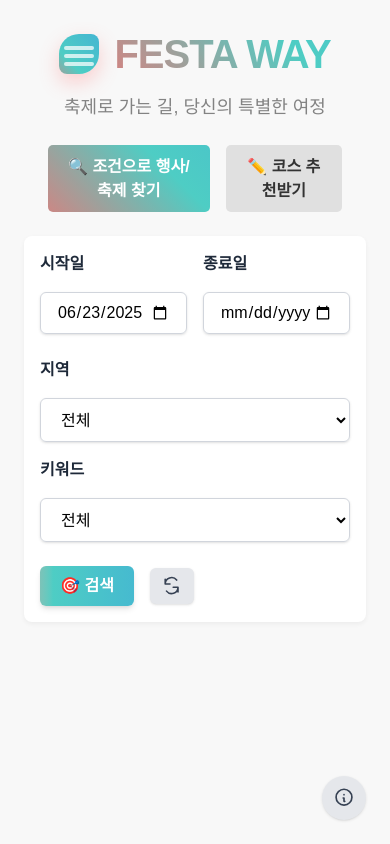
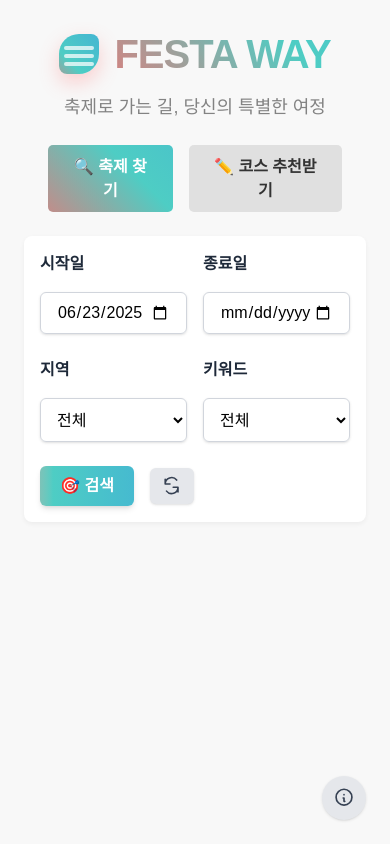
Before and after one commit to groo83/festa-way, a Next.js app: page / in a window 390 px wide. Built offline with nearby package versions, Linux system fonts and the light colour scheme.

Commit message:
feat: 탭 버튼, 지역, 키워드 조건 모바일 고려 수정

```diff
--- a/pages/index.tsx
+++ b/pages/index.tsx
@@ -143,7 +143,7 @@ export default function Home() {
         </div>
         <div className="tagline">축제로 가는 길, 당신의 특별한 여정</div>
         <div className="tabs">
-          <button onClick={() => setActiveTab('search')} className={`tab-btn ${activeTab === 'search' ? 'active-tab' : ''}`}>🔍 조건으로 행사/축제 찾기</button>
+          <button onClick={() => setActiveTab('search')} className={`tab-btn ${activeTab === 'search' ? 'active-tab' : ''}`}>🔍 축제 찾기</button>
           <button onClick={() => setActiveTab('recommend')} className={`tab-btn ${activeTab === 'recommend' ? 'active-tab' : ''}`}>✏️ 코스 추천받기</button>
         </div>
       </header>
@@ -185,15 +185,17 @@ export default function Home() {
                 />
               </div>
             </div>
-            <div className="flex flex-col sm:flex-row gap-4 items-center w-full">
+            <div className="grid grid-cols-1 grid-cols-2 gap-4">
+
+            {/* <div className="flex flex-col sm:flex-row gap-4 items-center w-full"> */}
               {/* 지역 콤보박스 */}
-              <div className="w-full sm:w-1/2">
+              <div className="w-full">
                 <label className="block text-base font-semibold text-gray-800 mb-2" htmlFor="region-select">지역</label>
                 <select
                   id="region-select"
                   value={region}
                   onChange={e => setRegion(e.target.value)}
-                  className="block w-full px-4 py-2 border border-gray-300 rounded-md shadow-sm focus:outline-none focus:ring-2 focus:ring-[#45b7d1] focus:border-[#45b7d1] min-h-[44px]"
+                  className="block w-full px-3 py-2 border border-gray-300 rounded-md shadow-sm focus:outline-none focus:ring-2 focus:ring-[#45b7d1] focus:border-[#45b7d1] min-h-[44px]"
                   disabled={isLoading}
                 >
                   <option value="">전체</option>
@@ -203,13 +205,13 @@ export default function Home() {
                 </select>
               </div>
               {/* 키워드 콤보박스 (단일 선택) */}
-              <div className="w-full sm:w-1/2">
+              <div className="w-full">
                 <label className="block text-base font-semibold text-gray-800 mb-2" htmlFor="keyword-select">키워드</label>
                 <select
                   id="keyword-select"
                   value={keyword}
                   onChange={e => setKeyword(e.target.value)}
-                  className="block w-full px-4 py-2 border border-gray-300 rounded-md shadow-sm focus:outline-none focus:ring-2 focus:ring-[#4ecdc4] focus:border-[#4ecdc4] min-h-[44px]"
+                  className="block w-full px-3 py-2 border border-gray-300 rounded-md shadow-sm focus:outline-none focus:ring-2 focus:ring-[#4ecdc4] focus:border-[#4ecdc4] min-h-[44px]"
                 >
                   <option value="">전체</option>
                   {allKeywords.map(kw => (
```
